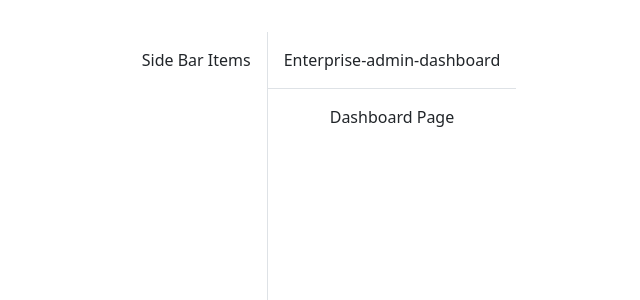
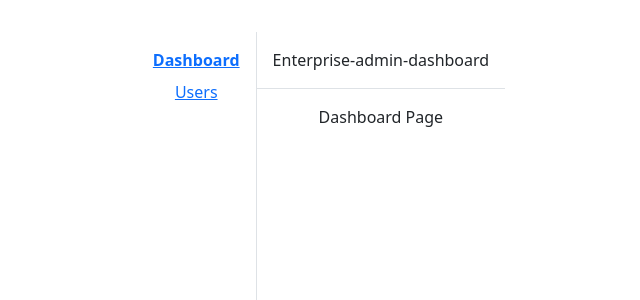
Before and after one commit to AMICHAELNICKSON/enterprise-admin-dashboard, a React (Vite) app: page /dashboard in a window 1280 px wide. Shown: the top 300 px of the page, without its empty margins (319-959 px from the left). Built offline with nearby package versions, Linux system fonts and the light colour scheme.

Commit message:
add sidenavbar navigation with active route highlighting

```diff
--- a/src/components/layout/SideBar.tsx
+++ b/src/components/layout/SideBar.tsx
@@ -1,7 +1,32 @@
+import { NavLink } from "react-router-dom"
+import { ROUTES } from "../../routes/routes"
+//need to check: refactoring the rendering list method
+
 function SideBar() {
     return (
         <aside className="p-3 border-end">
-            Side Bar Items
+            <ul className="nav flex-column gap-2">
+                <li>
+                    <NavLink
+                        to={ROUTES.DASHBOARD}
+                        className={({isActive}) =>
+                            isActive ? "fw-bold text-primary" : ""
+                        }
+                    >
+                        Dashboard
+                    </NavLink>
+                </li>
+                <li>
+                    <NavLink
+                        to={ROUTES.USERS}
+                        className={({isActive}) =>
+                            isActive ? "fw-bold text-primary" : ""
+                        }
+                    >
+                        Users
+                    </NavLink>
+                </li>
+            </ul>
         </aside>
     )
 }
--- a/src/routes/AppRoutes.tsx
+++ b/src/routes/AppRoutes.tsx
@@ -3,16 +3,17 @@ import Login from "../pages/Login/Login";
 import Dashboard from "../pages/Dashboard/Dashboard";
 import Users from "../pages/Users/Users";
 import MainLayout from "../components/layout/MainLayout";
+import { ROUTES } from "./routes";
 //need to check: lazyloading and dynamic loading of the routes
 
 function AppRoutes () {
     return (
         <Routes>
-            <Route path="/login" element={ <Login/> }/>
+            <Route path={ROUTES.LOGIN} element={ <Login/> }/>
             <Route element={ <MainLayout/> }>
-                <Route path="/" element={<Navigate to="/dashboard"/>} />
-                <Route path="/users" element={<Users/>}/>
-                <Route path="/dashboard" element={<Dashboard/>}/>
+                <Route path="/" element={<Navigate to={ROUTES.DASHBOARD}/>} />
+                <Route path={ROUTES.USERS} element={<Users/>}/>
+                <Route path={ROUTES.DASHBOARD} element={<Dashboard/>}/>
             </Route>
         </Routes>
     )
--- /dev/null
+++ b/src/routes/routes.ts
@@ -0,0 +1,5 @@
+export const ROUTES = {
+    DASHBOARD: "/dashboard",
+    USERS: "/users",
+    LOGIN: "/login"
+}
```
